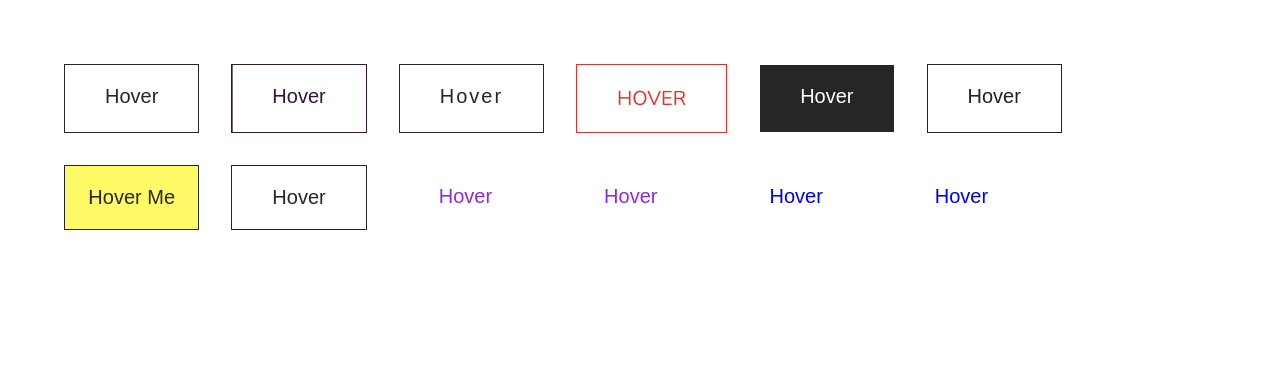
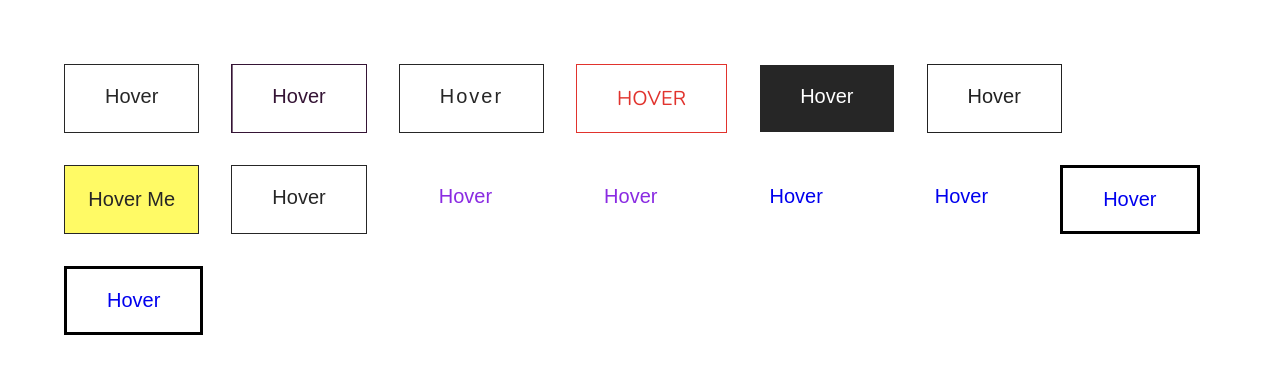
Before and after one commit to m00p1ng/hello-css, a website: page button/index.html in a window 1280 px wide. Drawn offline with nearby package versions, Linux system fonts and the light colour scheme.

Commit message:
add more button

```diff
--- a/button/index.html
+++ b/button/index.html
@@ -26,6 +26,8 @@
     <span class="hover-span-in"></span>
     Hover
   </a>
+  <a href="#" class="btn hover-shake">Hover</a>
+  <a href="#" class="btn hover-wave">Hover</a>
 </body>
 
 </html>
--- a/button/sass/_hover.scss
+++ b/button/sass/_hover.scss
@@ -398,6 +398,8 @@ a {
 
 }
 
+
+/* Hover Span In */
 .hover-span-in {
 
   &::before,
@@ -420,3 +422,65 @@ a {
     right: 0;
   }
 }
+
+
+/* Hover Shake */
+.hover-shake {
+  border: 3px solid black;
+
+  &:hover {
+    color: #f44336;
+    border: 3px solid #f44336;
+    animation: shake 0.3s linear 1;
+  }
+}
+
+@keyframes shake {
+  33% {
+    transform: rotate(10deg);
+  }
+
+  66% {
+    transform: rotate(-10deg);
+  }
+
+  100% {
+    transform: rotate(10deg);
+  }
+}
+
+
+
+/* Hover Wave */
+.hover-wave {
+  border: 3px solid black;
+
+  &::before {
+    content: '';
+    background-color: #f44336;
+    top: 0;
+    left: 0;
+    width: 50px;
+    height: 100%;
+    position: absolute;
+    z-index: -1;
+    transform: skew(-15deg);
+    animation: moving 1.2s linear infinite;
+  }
+
+  &:hover::before {
+    width: 100%;
+    transform: skew(0);
+    animation: none;
+  }
+}
+
+@keyframes moving {
+  from {
+    left: -120px;
+  }
+
+  to {
+    left: 100%;
+  }
+}
```
Also changed, not shown: button/css/style.css.
